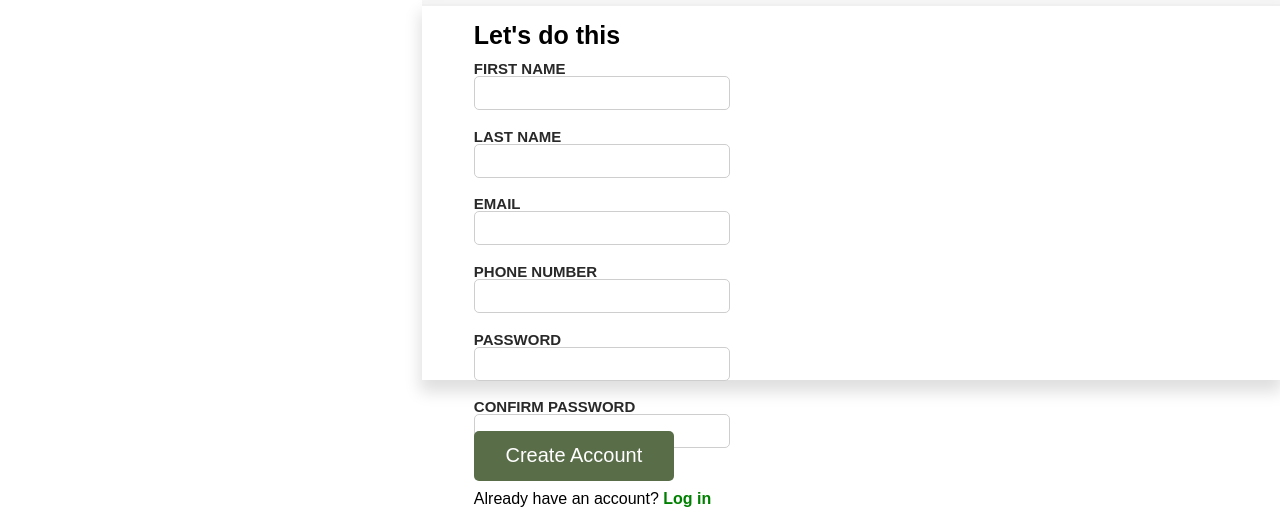
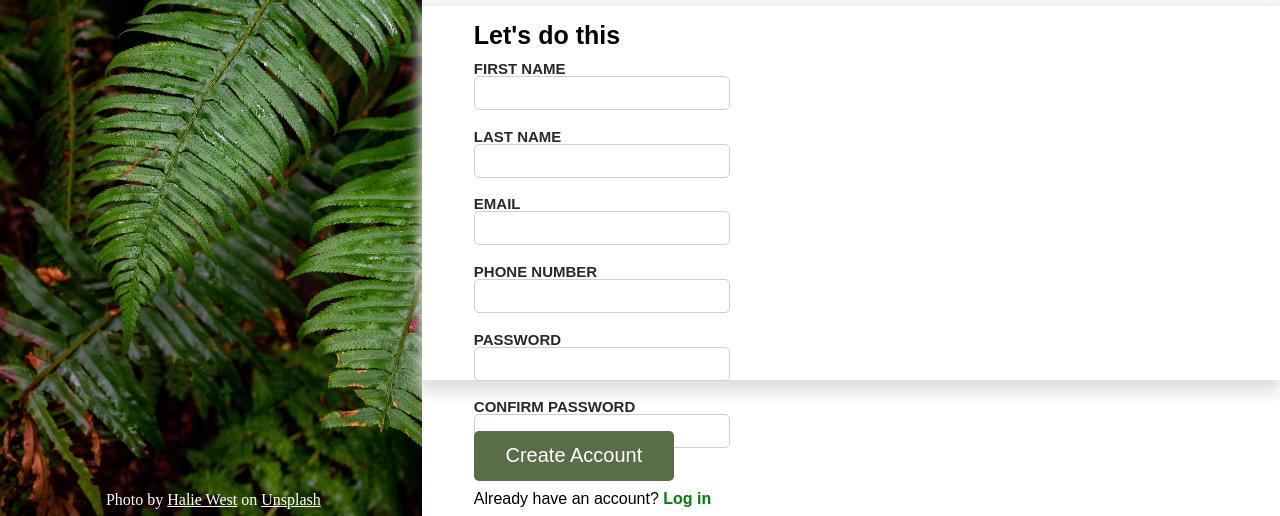
Before and after one commit to megapolisboy/sign-up-form, a plain HTML site: page index.html in a window 1280 px wide. Shown: the part 284-800 px from the top of the page. Drawn offline with Linux system fonts and the light colour scheme; the site is published under a folder, as on GitHub Pages, so addresses that start at the root find nothing.

Commit message:
Update styles.css

```diff
--- a/styles.css
+++ b/styles.css
@@ -8,7 +8,7 @@
 #left-part {
   width: 33vw;
   height: 100%;
-  background-image: url('/images/background.jpg');
+  background-image: url('./images/background.jpg');
   background-size: cover;
 }
 
```
